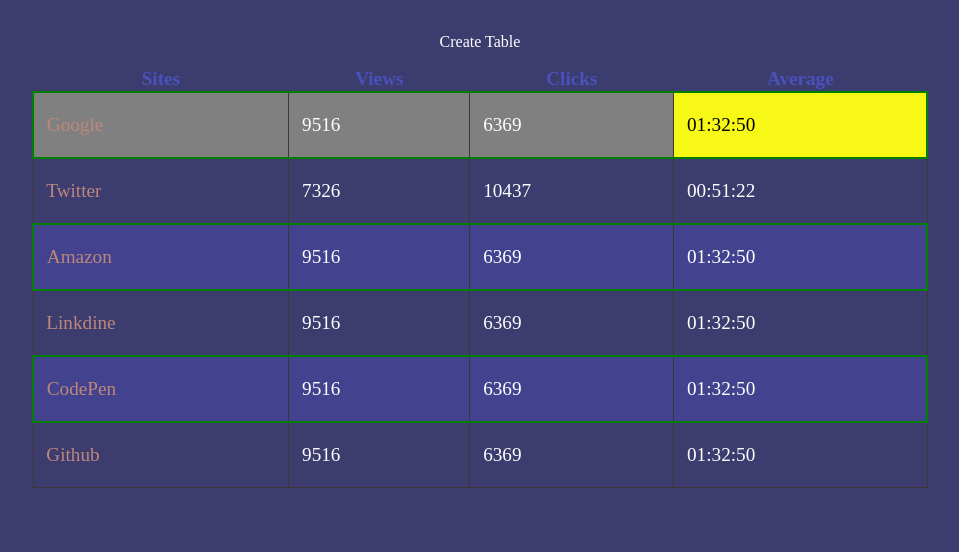
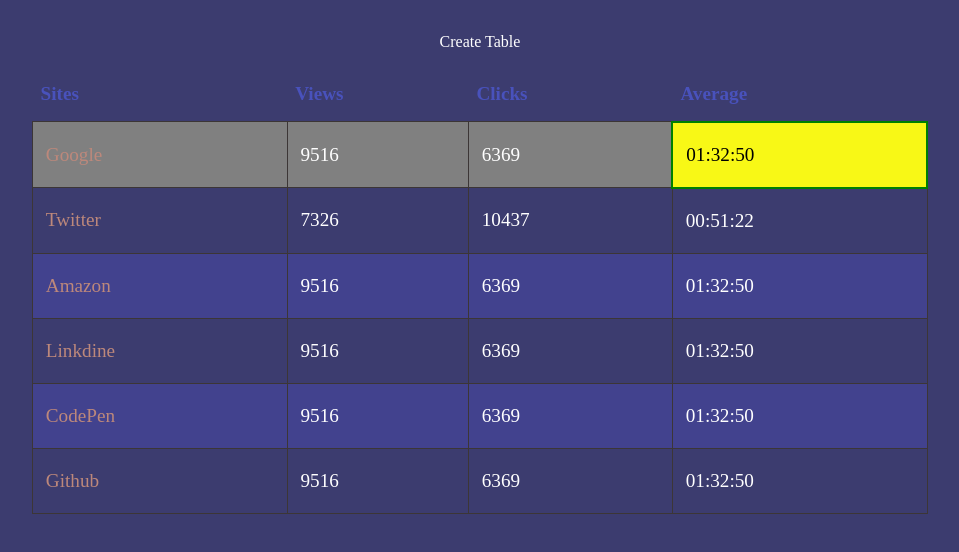
Before and after one commit to hailyehzombie/Table-2, a plain HTML site: page index.html in a window 1280 px wide. Shown: the part 50-602 px from the top of the page, without its empty margins (160-1119 px from the left). Drawn offline with Linux system fonts and the light colour scheme.

Commit message:
Update style.css

```diff
--- a/style.css
+++ b/style.css
@@ -28,14 +28,16 @@ td, th{
 th{
     color: rgb(73,82,188);
     border: none;
-    padding-inline: 0.8rem;
+    padding: 1rem 0;
+    padding-left: 0.5rem;
+    text-align: left;
 }
 
 
 
 tbody tr:nth-of-type(2n + 1) {
     background-color: rgb(66,66,142);
-    border: 2px solid green;
+
 }
 
 tbody tr:nth-of-type( 1) {
@@ -67,6 +69,7 @@ tr td{
 .grey :last-child{
     background-color: rgb(248,248,22);
     color: black;
+    border: 2px solid green;
 }
 
 
```
